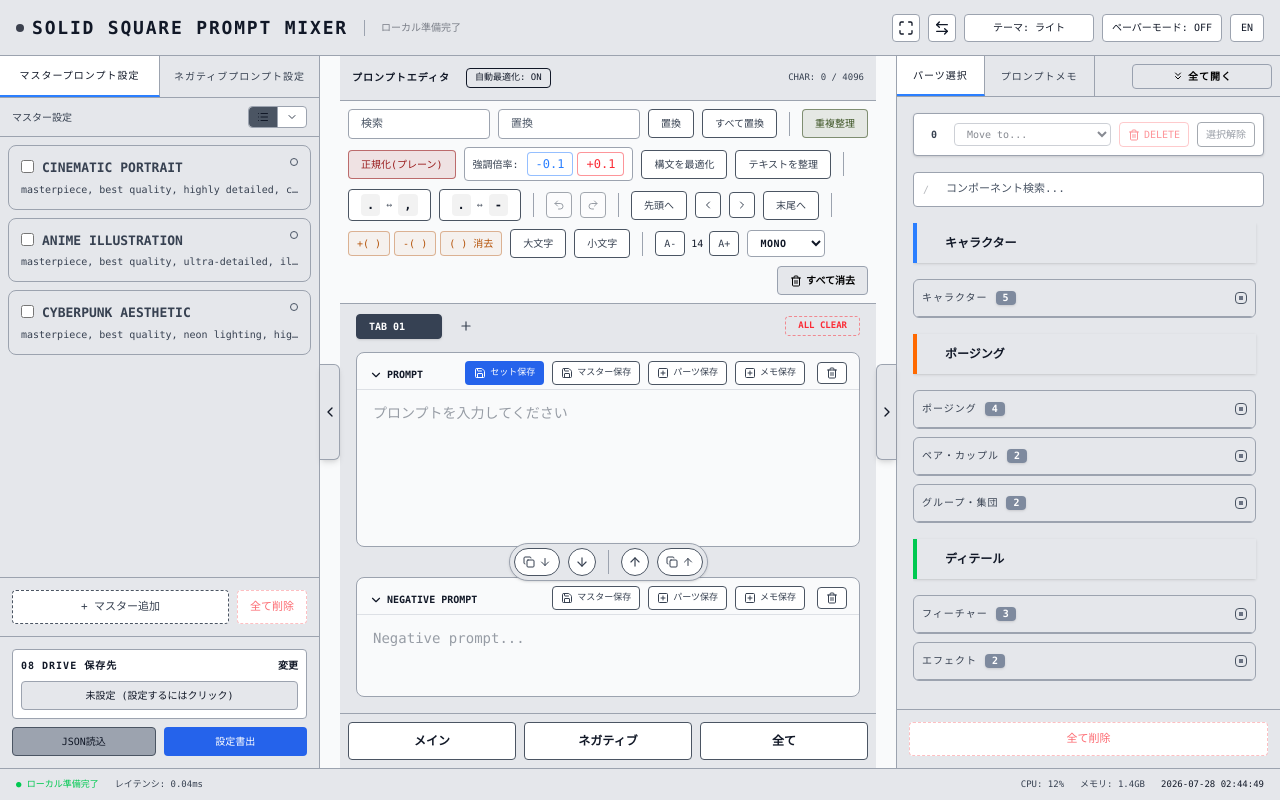
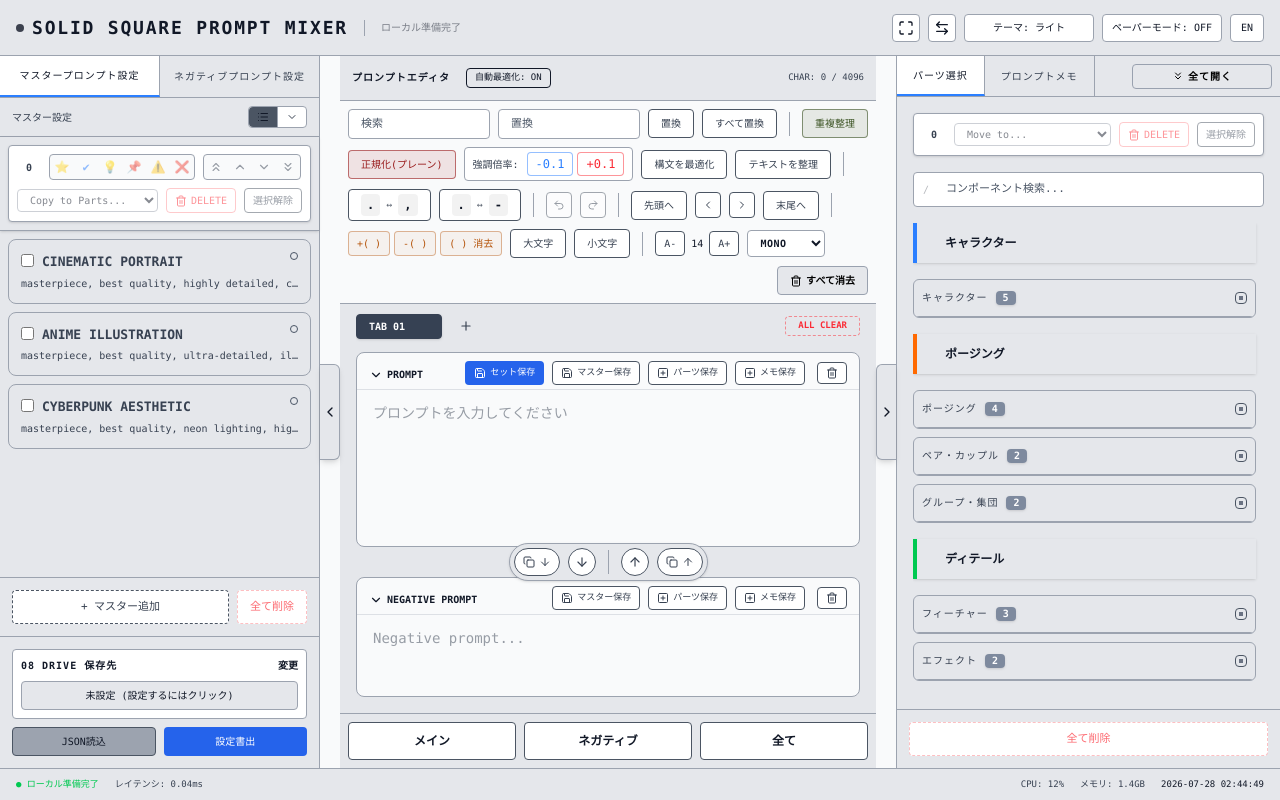
Before and after one commit to soroeru-afk/SOLID-SQUARE-PROMPT-MIXER-, a React (Vite) app: page / in a window 1280 px wide. Built offline with nearby package versions, Linux system fonts and the light colour scheme.

Commit message:
Merge AI Studio updates: fix dropdown visibility, explicit save/cancel buttons, master bar layout fixes

```diff
--- a/public/sw.js
+++ b/public/sw.js
@@ -1,4 +1,4 @@
-const CACHE_NAME = 'prompt-mixer-cache-v1.0.35';
+const CACHE_NAME = 'prompt-mixer-cache-v1.0.36';
 self.addEventListener('install', (event) => {
   self.skipWaiting();
 });
--- a/src/App.tsx
+++ b/src/App.tsx
@@ -1234,6 +1234,10 @@ export default function App() {
               onReorderNegative={handleReorderNegatives}
               onCopyToPart={(master) => setSavePartFromMasterData({ name: master.name, content: master.content })}
               onCopyBulkToPart={(masters) => setSavePartFromMasterData({ items: masters.map(m => ({ name: m.name, content: m.content })) })}
+              onCopyBulkToPartDirect={(masters, category, section) => {
+                masters.forEach(m => handleAddPart(category, section, m.name, m.content));
+              }}
+              uniqueCategories={uniqueCategories}
               activeTab={activeMasterTab}
               setActiveTab={setActiveMasterTab}
               lang={lang}
@@ -1439,6 +1443,10 @@ export default function App() {
               onReorderNegative={handleReorderNegatives}
               onCopyToPart={(master) => setSavePartFromMasterData({ name: master.name, content: master.content })}
               onCopyBulkToPart={(masters) => setSavePartFromMasterData({ items: masters.map(m => ({ name: m.name, content: m.content })) })}
+              onCopyBulkToPartDirect={(masters, category, section) => {
+                masters.forEach(m => handleAddPart(category, section, m.name, m.content));
+              }}
+              uniqueCategories={uniqueCategories}
               activeTab={activeMasterTab}
               setActiveTab={setActiveMasterTab}
               lang={lang}
--- a/src/components/MasterColumn.tsx
+++ b/src/components/MasterColumn.tsx
@@ -30,6 +30,8 @@ interface MasterColumnProps {
   onReorderNegative?: (startIndex: number, endIndex: number) => void;
   onCopyToPart?: (item: MasterPrompt) => void;
   onCopyBulkToPart?: (items: MasterPrompt[]) => void;
+  onCopyBulkToPartDirect?: (items: MasterPrompt[], category: string, section: number) => void;
+  uniqueCategories?: [string, number][];
   activeTab: 'master' | 'negative';
   theme?: string;
   setActiveTab: (tab: 'master' | 'negative') => void;
@@ -37,7 +39,7 @@ interface MasterColumnProps {
 }
 
 export const MasterColumn: React.FC<MasterColumnProps> = ({
-  masters, negatives = [], selectedId, selectedNegativeId, onSelect, onSelectNegative, onAdd, onAddNegative, onUpdate, onUpdateNegative, onDuplicate, onDuplicateNegative, onDelete, onDeleteNegative, onDeleteBulk, onDeleteBulkNegative, onDeleteAll, onDeleteAllNegative, onMoveBulk, onMoveBulkNegative, onReorder, onReorderNegative, onCopyToPart, onCopyBulkToPart, activeTab, setActiveTab, lang, theme
+  masters, negatives = [], selectedId, selectedNegativeId, onSelect, onSelectNegative, onAdd, onAddNegative, onUpdate, onUpdateNegative, onDuplicate, onDuplicateNegative, onDelete, onDeleteNegative, onDeleteBulk, onDeleteBulkNegative, onDeleteAll, onDeleteAllNegative, onMoveBulk, onMoveBulkNegative, onReorder, onReorderNegative, onCopyToPart, onCopyBulkToPart, onCopyBulkToPartDirect, uniqueCategories, activeTab, setActiveTab, lang, theme
 }) => {
   const [viewMode, setViewMode] = useState<'list' | 'dropdown'>('list');
   const [editingId, setEditingId] = useState<string | null>(null);
@@ -202,11 +204,10 @@ export const MasterColumn: React.FC<MasterColumnProps> = ({
         </div>
       </div>
 
-      <div className="flex-1 overflow-y-scroll p-2 space-y-2 bg-bg-panel relative">
-        {bulkSelectedIds.size > 0 && viewMode === 'list' && (
-          <div className="sticky top-0 z-20 bg-bg-panel/90 backdrop-blur pb-2 mb-2 border-b border-border-main flex flex-wrap gap-2 justify-between items-center">
-            <div className="flex items-center gap-3">
-              <span className="text-[10px] font-mono text-text-dim whitespace-nowrap">{bulkSelectedIds.size} selected</span>
+      <div className="p-2 border-b border-border-main bg-bg-panel shrink-0 z-10 shadow-sm">
+<div className={`flex flex-wrap items-center gap-2 bg-bg-surface p-2 border ${bulkSelectedIds.size > 0 ? "border-blue-500/30" : "border-border-main"} rounded shadow-sm shrink-0 min-h-[42px]`}>
+              <span className={`text-[10px] font-mono flex-shrink-0 flex items-center justify-center w-6 h-6 rounded-full font-bold ${bulkSelectedIds.size > 0 ? "text-blue-400 bg-blue-500/10" : "text-text-dim bg-bg-input"}`}>{bulkSelectedIds.size}</span>
+
               {activeTab === 'master' && (
                 <div className="flex gap-1 p-0.5 bg-bg-base border border-border-main rounded shrink-0">
                   {['⭐', '✔', '💡', '📌', '⚠️', '❌'].map(m => (
@@ -216,7 +217,8 @@ export const MasterColumn: React.FC<MasterColumnProps> = ({
                         bulkSelectedIds.forEach(id => currentOnUpdate(id, { mark: m === '❌' ? undefined : m }));
                         setBulkSelectedIds(new Set());
                       }}
-                      className={`w-5 h-5 rounded flex items-center justify-center text-xs hover:bg-bg-input ${m === '✔' ? 'text-blue-500' : ''}`}
+                      disabled={bulkSelectedIds.size === 0}
+                      className={`w-5 h-5 rounded flex items-center justify-center text-xs hover:bg-bg-input ${m === "✔" ? "text-blue-500" : ""} disabled:opacity-50`}
                       title={m === '❌' ? "Remove Mark" : "Apply Mark"}
                     >
                       {m}
@@ -224,47 +226,69 @@ export const MasterColumn: React.FC<MasterColumnProps> = ({
                   ))}
                 </div>
               )}
-            </div>
-            <div className="flex flex-wrap gap-2 items-center justify-end flex-1">
+
               {currentOnMoveBulk && (
                 <div className="flex gap-1 p-0.5 bg-bg-base border border-border-main rounded shrink-0">
-                  <button onClick={() => currentOnMoveBulk(Array.from(bulkSelectedIds), 'top')} className="w-5 h-5 rounded flex items-center justify-center hover:bg-bg-input text-text-dim hover:text-text-main" title="Move to Top">
+                  <button onClick={() => currentOnMoveBulk(Array.from(bulkSelectedIds), 'top')} disabled={bulkSelectedIds.size === 0} className="w-5 h-5 rounded flex items-center justify-center hover:bg-bg-input text-text-dim hover:text-text-main disabled:opacity-50" title="Move to Top">
                     <ChevronsUp className="w-3.5 h-3.5" />
                   </button>
-                  <button onClick={() => currentOnMoveBulk(Array.from(bulkSelectedIds), 'up')} className="w-5 h-5 rounded flex items-center justify-center hover:bg-bg-input text-text-dim hover:text-text-main" title="Move Up">
+                  <button onClick={() => currentOnMoveBulk(Array.from(bulkSelectedIds), 'up')} disabled={bulkSelectedIds.size === 0} className="w-5 h-5 rounded flex items-center justify-center hover:bg-bg-input text-text-dim hover:text-text-main disabled:opacity-50" title="Move Up">
                     <ChevronUp className="w-3.5 h-3.5" />
                   </button>
-                  <button onClick={() => currentOnMoveBulk(Array.from(bulkSelectedIds), 'down')} className="w-5 h-5 rounded flex items-center justify-center hover:bg-bg-input text-text-dim hover:text-text-main" title="Move Down">
+                  <button onClick={() => currentOnMoveBulk(Array.from(bulkSelectedIds), 'down')} disabled={bulkSelectedIds.size === 0} className="w-5 h-5 rounded flex items-center justify-center hover:bg-bg-input text-text-dim hover:text-text-main disabled:opacity-50" title="Move Down">
                     <ChevronDown className="w-3.5 h-3.5" />
                   </button>
-                  <button onClick={() => currentOnMoveBulk(Array.from(bulkSelectedIds), 'bottom')} className="w-5 h-5 rounded flex items-center justify-center hover:bg-bg-input text-text-dim hover:text-text-main" title="Move to Bottom">
+                  <button onClick={() => currentOnMoveBulk(Array.from(bulkSelectedIds), 'bottom')} disabled={bulkSelectedIds.size === 0} className="w-5 h-5 rounded flex items-center justify-center hover:bg-bg-input text-text-dim hover:text-text-main disabled:opacity-50" title="Move to Bottom">
                     <ChevronsDown className="w-3.5 h-3.5" />
                   </button>
                 </div>
               )}
-              <button onClick={() => setBulkSelectedIds(new Set())} className="px-2 py-1 bg-bg-input hover:bg-border-main border border-border-hover rounded text-[10px] font-mono text-text-dim transition-colors">
+
+              {onCopyBulkToPart && (
+                <select
+                  onChange={(e) => {
+                    const val = e.target.value;
+                    if (!val) return;
+                    const itemsToCopy = currentList.filter(item => bulkSelectedIds.has(item.id));
+
+                    if (val === 'default') {
+                      onCopyBulkToPart(itemsToCopy);
+                    } else {
+                      const [sectionStr, ...catParts] = val.split(':');
+                      const category = catParts.join(':');
+                      const section = Number(sectionStr);
+                      if (onCopyBulkToPartDirect) {
+                        onCopyBulkToPartDirect(itemsToCopy, category, section);
+                      }
+                    }
+                    setBulkSelectedIds(new Set());
+                    e.target.value = '';
+                  }}
+                  value=""
+                  disabled={bulkSelectedIds.size === 0}
+                  className="flex-1 min-w-[70px] bg-bg-input hover:bg-bg-surface border border-border-main hover:border-text-dim text-text-main text-[10px] font-mono px-2 py-1 rounded outline-none transition-colors cursor-pointer disabled:opacity-50"
+                >
+                  <option value="" disabled className="bg-bg-panel text-text-dim">Copy to Parts...</option>
+                  <option value="default" className="bg-bg-panel text-text-main">{t('save_as_part', lang)}...</option>
+                  {uniqueCategories && uniqueCategories.length > 0 && <option disabled className="bg-bg-panel text-text-dim">──────────</option>}
+                  {uniqueCategories?.map(([cat, sec]) => (
+                    <option key={`${sec}:${cat}`} value={`${sec}:${cat}`} className="bg-bg-panel text-text-main">
+                      {t(cat as any, lang) || cat} ({t(`sec_${sec === 1 ? 'composition' : sec === 2 ? 'pose' : sec === 3 ? 'details' : 'context'}` as any, lang)})
+                    </option>
+                  ))}
+                </select>
+              )}
+
+              <button onClick={() => setConfirmDeleteBulk(true)} disabled={bulkSelectedIds.size === 0} className="flex items-center gap-1 px-2 py-1 bg-transparent hover:bg-red-500/10 border border-red-500/50 rounded text-[10px] font-mono text-red-500 transition-colors whitespace-nowrap disabled:opacity-50">
+                <Trash2 className="w-3 h-3" /> DELETE
+              </button>
+
+              <button onClick={() => setBulkSelectedIds(new Set())} disabled={bulkSelectedIds.size === 0} className="px-2 py-1 bg-bg-input hover:bg-border-main border border-border-hover rounded text-[10px] font-mono text-text-dim hover:text-text-main transition-colors whitespace-nowrap disabled:opacity-50">
                 {t('clear_selection', lang)}
               </button>
-              {onCopyBulkToPart && (
-                <button
-                  onClick={() => {
-                    const itemsToCopy = currentList.filter(item => bulkSelectedIds.has(item.id));
-                    onCopyBulkToPart(itemsToCopy);
-                    setBulkSelectedIds(new Set());
-                  }}
-                  className="flex items-center gap-1 px-2 py-1 bg-transparent hover:bg-green-500/10 border border-green-500/50 rounded text-[10px] font-mono text-green-500 transition-colors"
-                  title="Copy to Variation Parts"
-                >
-                  <ArrowRightToLine className="w-3 h-3" /> COPY
-                </button>
-              )}
-              <button onClick={() => setConfirmDeleteBulk(true)} className="flex items-center gap-1 px-2 py-1 bg-transparent hover:bg-red-500/10 border border-red-500/50 rounded text-[10px] font-mono text-red-500 transition-colors">
-                <Trash2 className="w-3 h-3" /> DELETE
-              </button>
             </div>
-          </div>
-        )}
-
+      </div>
+      <div className="flex-1 overflow-y-scroll p-2 space-y-2 bg-bg-panel relative">
         {currentList.filter(item => viewMode === 'list' || item.id === currentSelectedId).map((item, index) => {
           const isSelected = currentSelectedId === item.id;
           const isNegative = activeTab === 'negative';
@@ -313,11 +337,11 @@ export const MasterColumn: React.FC<MasterColumnProps> = ({
                     <Trash2 className="w-3 h-3" />
                   </button>
                   <div className="flex gap-2">
-                    <button onClick={() => setEditingId(null)} className="text-text-dim hover:text-text-dim p-1">
-                      <X className="w-3 h-3" />
+                    <button onClick={() => setEditingId(null)} className="px-3 py-1.5 bg-transparent hover:bg-bg-input border border-transparent hover:border-border-main text-text-dim hover:text-text-main rounded text-[10px] font-mono transition-colors">
+                      CANCEL
                     </button>
-                    <button onClick={() => handleSave(item.id)} className="text-green-500 hover:text-green-400 p-1">
-                      <Check className="w-3 h-3" />
+                    <button onClick={() => handleSave(item.id)} className="px-4 py-1.5 bg-blue-600 hover:bg-blue-500 text-white rounded text-[10px] font-mono font-bold transition-colors">
+                      {t('save', lang)}
                     </button>
                   </div>
                 </div>
```
Also changed, not shown: src/components/VariationColumn.tsx (+11 -11 lines).
